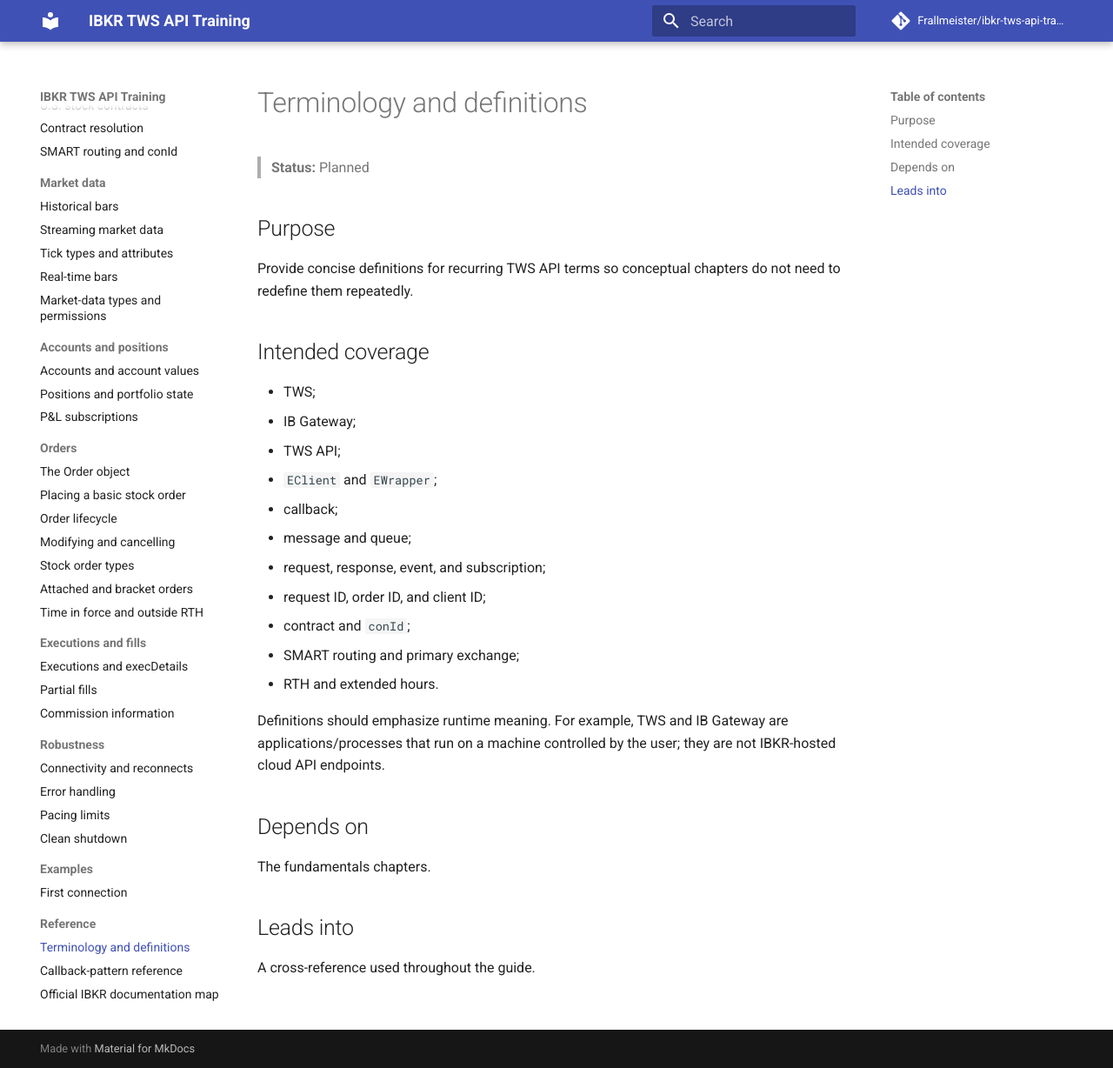
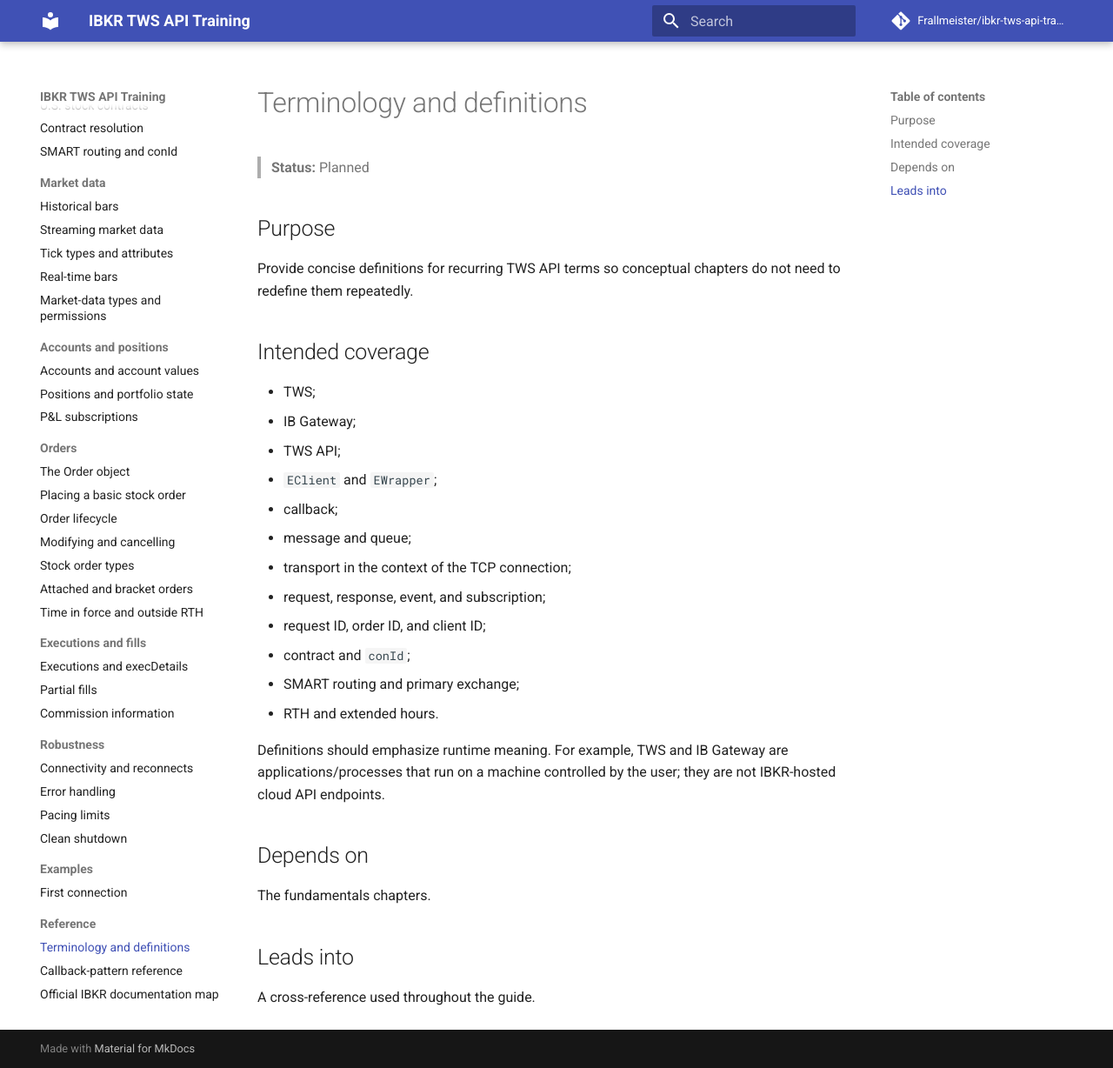
Before and after one commit to Frallmeister/ibkr-tws-api-training, an MkDocs documentation site: the page built from docs/reference/terminology.md, in a window 1280 px wide and 1228 px high. Shown: the whole window at 87% size. Built offline with MkDocs 1.6.1 and Material for MkDocs 9.7.7, drawn with Linux system fonts in a browser that asks for light colours; comment, search, counter and statistics services are not loaded.

Commit message:
docs: add transport to terminology scope

```diff
--- a/docs/reference/terminology.md
+++ b/docs/reference/terminology.md
@@ -13,6 +13,7 @@
 - `EClient` and `EWrapper`;
 - callback;
 - message and queue;
+- transport in the context of the TCP connection;
 - request, response, event, and subscription;
 - request ID, order ID, and client ID;
 - contract and `conId`;
```
